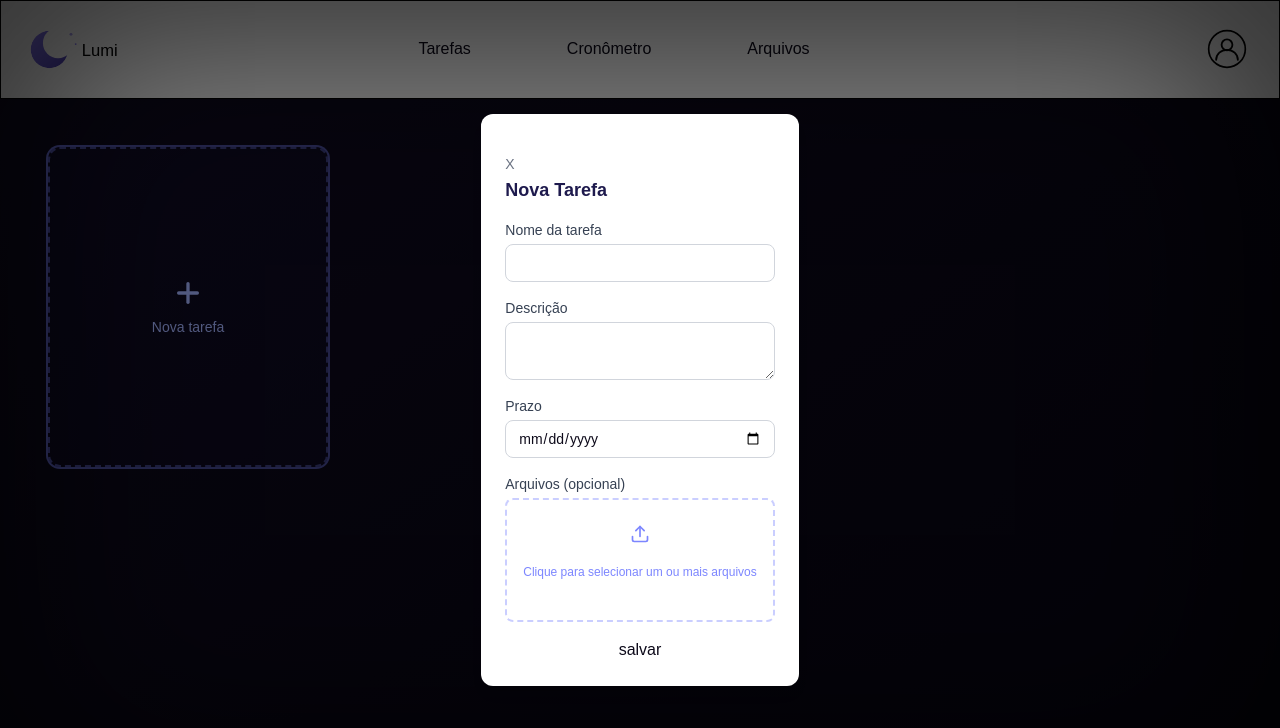
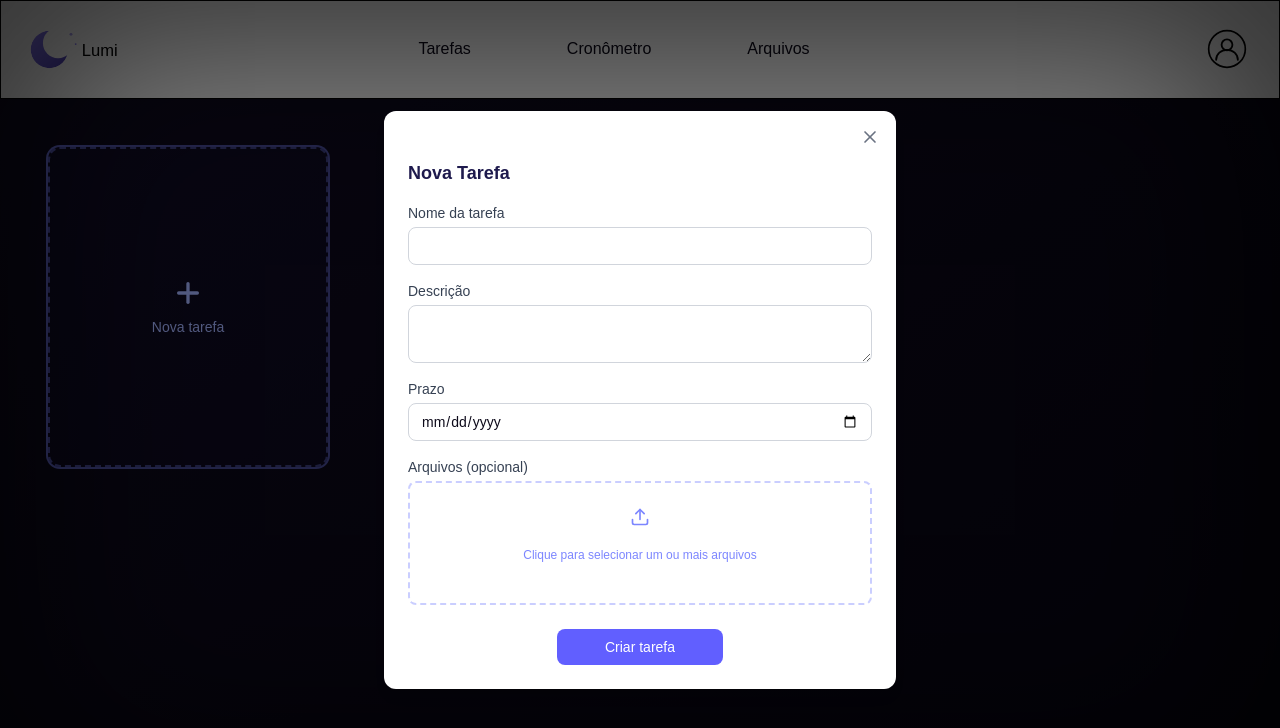
Before and after one commit to tomzbraga/lumi, a Next.js app: page / in a window 1280 px wide. Both pictures are taken after a click on the button "Nova tarefa". Shown: the top 728 px of the page. Built offline with nearby package versions, Linux system fonts and the light colour scheme.

Commit message:
termina fluxo de abre e fecha modal

```diff
--- a/package.json
+++ b/package.json
@@ -9,6 +9,7 @@
     "lint": "eslint"
   },
   "dependencies": {
+    "@prisma/client": "^7.9.0",
     "lucide-react": "^1.25.0",
     "next": "16.2.9",
     "react": "19.2.4",
@@ -22,6 +23,7 @@
     "babel-plugin-react-compiler": "1.0.0",
     "eslint": "^9",
     "eslint-config-next": "16.2.9",
+    "prisma": "^7.9.0",
     "tailwindcss": "^4",
     "typescript": "^5"
   }
--- a/src/components/CloseButton.tsx
+++ b/src/components/CloseButton.tsx
@@ -1,11 +1,16 @@
+import { X } from "lucide-react";
+
 interface CloseButtonProps {
   onClick?: () => void;
 }
 
 export default function CloseButton({ onClick }: CloseButtonProps) {
   return (
-    <button onClick={onClick} className="mt-4 text-sm text-gray-500">
-      X
+    <button
+      onClick={onClick}
+      className="text-gray-500 transition-colors hover:text-gray-800"
+    >
+      <X className="h-5 w-5" />
     </button>
   );
 }
--- a/src/components/Modal.tsx
+++ b/src/components/Modal.tsx
@@ -14,8 +14,10 @@ export default function Modal({ onClose }: ModalProps) {
 
   return (
     <div className="fixed inset-0 z-50 flex items-center justify-center bg-black/50">
-      <div className="relative rounded-xl bg-white p-6 shadow-lg">
-        <CloseButton onClick={onClose} />
+      <div className="relative w-full max-w-lg rounded-xl bg-white p-6 pt-12 shadow-lg">
+        <div className="absolute right-4 top-4">
+          <CloseButton onClick={onClose} />
+        </div>
         <NewTaskForm onClose={onClose} onSubmit={handleCreateTask} />
       </div>
     </div>
--- a/src/components/tasks/NewTaskForm.tsx
+++ b/src/components/tasks/NewTaskForm.tsx
@@ -26,16 +26,14 @@ export default function NewTaskForm({ onSubmit, onClose }: NewTaskFormProps) {
   }
 
   return (
-    <form
-      onSubmit={handleSubmit}
-      className="flex w-full max-w-md flex-col gap-4"
-    >
+    <form onSubmit={handleSubmit} className="flex w-full flex-col gap-4">
       <h1 className="text-lg font-semibold text-indigo-950">Nova Tarefa</h1>
       <FormField label="Nome da tarefa" id="name">
         <input
           id="name"
           value={name}
           onChange={(e) => setName(e.target.value)}
+          required
           className="rounded-lg border border-gray-300 px-3 py-2 text-sm"
         />
       </FormField>
@@ -47,14 +45,13 @@ export default function NewTaskForm({ onSubmit, onClose }: NewTaskFormProps) {
           className="rounded-lg border border-gray-300 px-3 py-2 text-sm"
         />
       </FormField>
-      <FormField label="Prazo" id="description">
+      <FormField label="Prazo" id="deadLine">
         <input
           id="deadLine"
           type="date"
           value={deadLine}
           onChange={(e) => setDeadLine(e.target.value)}
-          className="rounded-lg border border-gray-300 px-3 py-2 text-sm
-                     focus:border-indigo-400 focus:outline-none focus:ring-2 focus:ring-indigo-400/30"
+          className="rounded-lg border border-gray-300 px-3 py-2 text-sm"
         />
       </FormField>
       {files.length > 0 && (
@@ -84,7 +81,16 @@ export default function NewTaskForm({ onSubmit, onClose }: NewTaskFormProps) {
           />
         </label>
       </FormField>
-      <button type="submit">salvar</button>
+      <div className="mt-2 flex justify-center gap-2">
+        <button
+          type="submit"
+          className="rounded-lg bg-indigo-500 px-12 py-2 text-sm font-medium text-white
+               transition-colors hover:bg-indigo-600
+               focus:outline-none focus:ring-2 focus:ring-indigo-400/50"
+        >
+          Criar tarefa
+        </button>
+      </div>
     </form>
   );
 }
```
Also changed, not shown: 1 other file (tests, documents, lock files or other folders).
